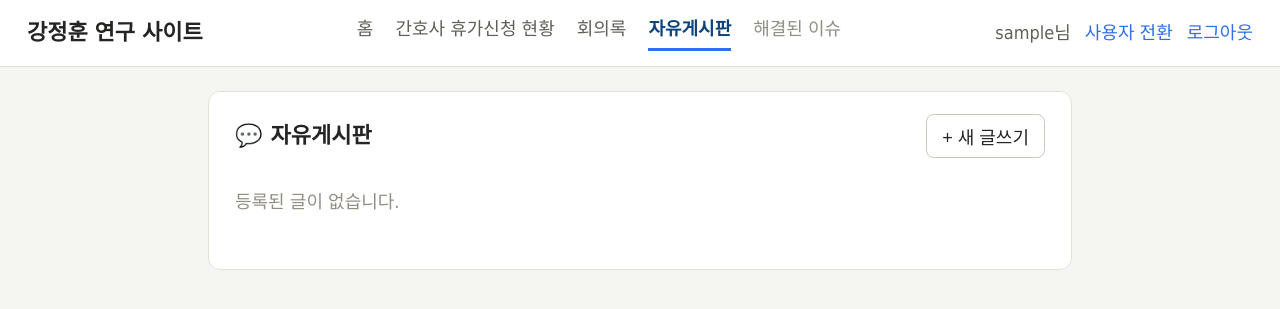
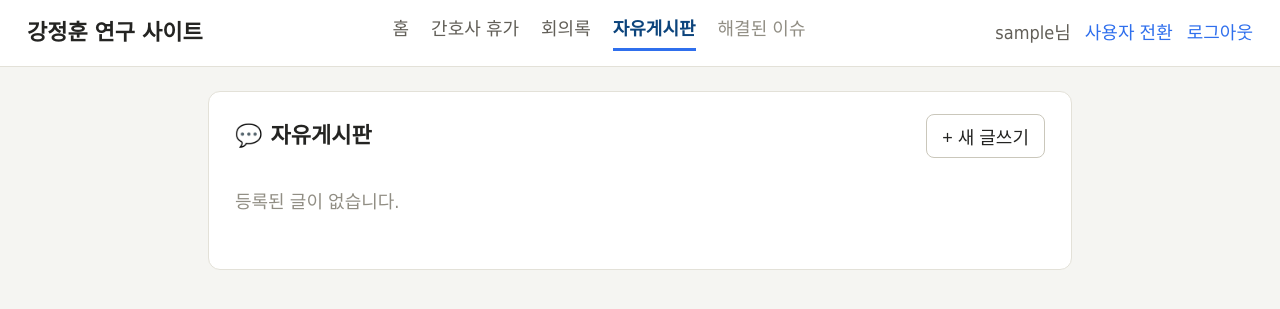
Before and after one commit to newatp01/GNUH-IHKANG, a Flask app: page /board in a window 1280 px wide. Shown: the top 309 px of the page. Run offline with Flask 3, Linux system fonts and the light colour scheme; the visitor is signed in with stand-in values (Sample User, id 1); data that the repository does not hold is empty.

Commit message:
Update base.html

```diff
--- a/templates/base.html
+++ b/templates/base.html
@@ -12,7 +12,7 @@
   <div class="brand">강정훈 연구 사이트</div>
   <nav class="nav">
     <a href="{{ url_for('home') }}" class="{{ 'active' if request.path == '/' else '' }}">홈</a>
-    <a href="{{ url_for('vacation') }}" class="{{ 'active' if request.path.startswith('/vacation') else '' }}">간호사 휴가신청 현황</a>
+    <a href="{{ url_for('vacation') }}" class="{{ 'active' if request.path.startswith('/vacation') else '' }}">간호사 휴가 </a>
     <a href="{{ url_for('minutes') }}" class="{{ 'active' if request.path.startswith('/minutes') else '' }}">회의록</a>
     <a href="{{ url_for('board') }}" class="{{ 'active' if request.path.startswith('/board') else '' }}">자유게시판</a>
     <a href="{{ url_for('issue_archive') }}" class="{{ 'active' if request.path.startswith('/issues/archive') else '' }} archive-link">해결된 이슈</a>
```
